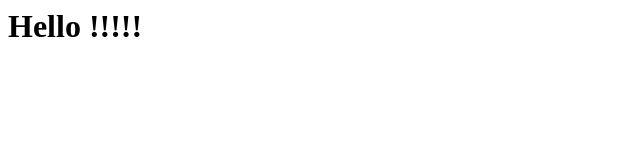
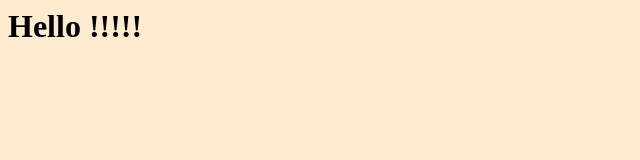
Before and after one commit to adhicodes/starter, a plain HTML site: page index.html in a window 1280 px wide. Shown: the whole page, without its empty margins (0-640 px from the left). Drawn offline with Linux system fonts and the light colour scheme.

Commit message:
linked CSS

```diff
--- a/index.css
+++ b/index.css
@@ -0,0 +1,3 @@
+body{
+    background-color: blanchedalmond;
+}
--- a/index.html
+++ b/index.html
@@ -1,5 +1,6 @@
 <html>
     <head>
+        <link rel="stylesheet" href="index.css">
         <title>Google</title>
     </head>
     <body>
```
